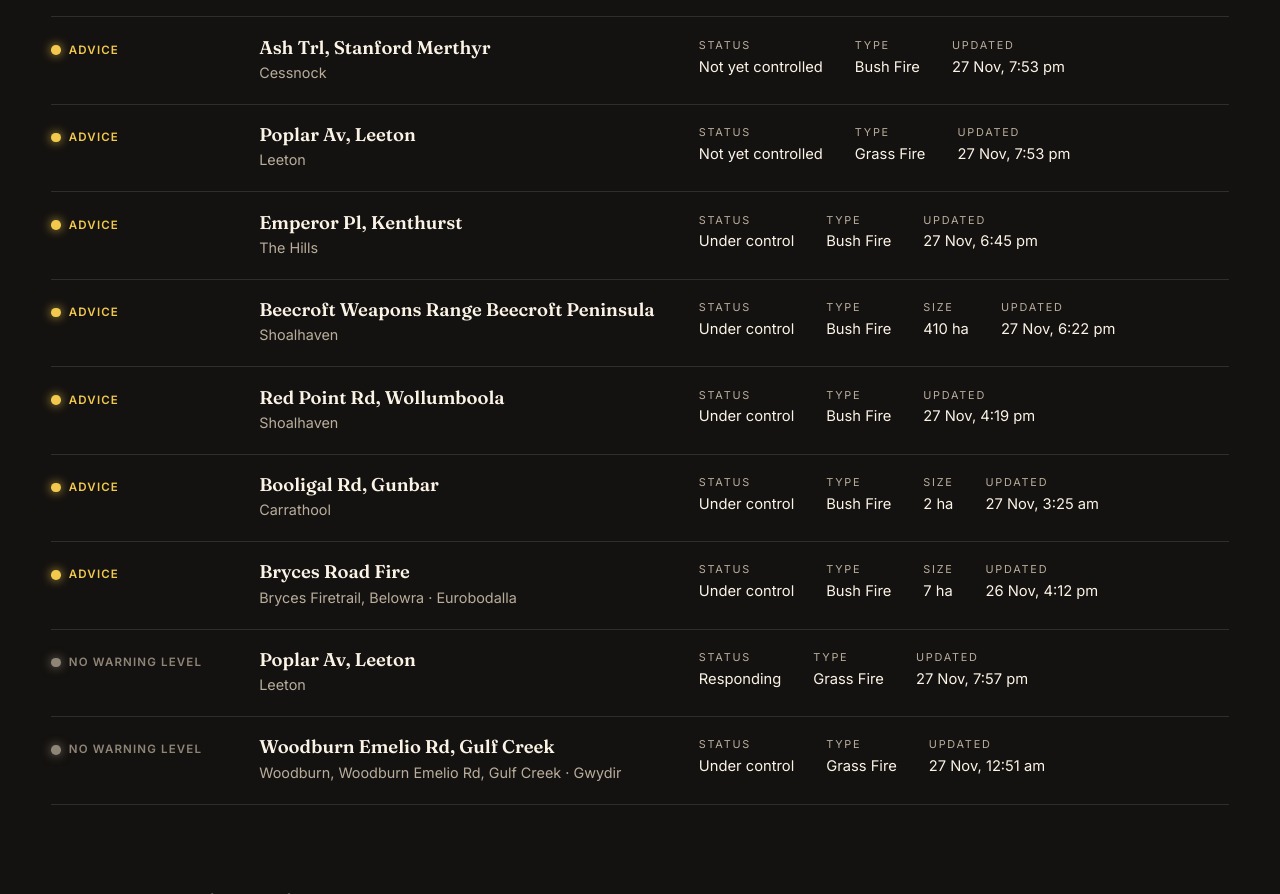
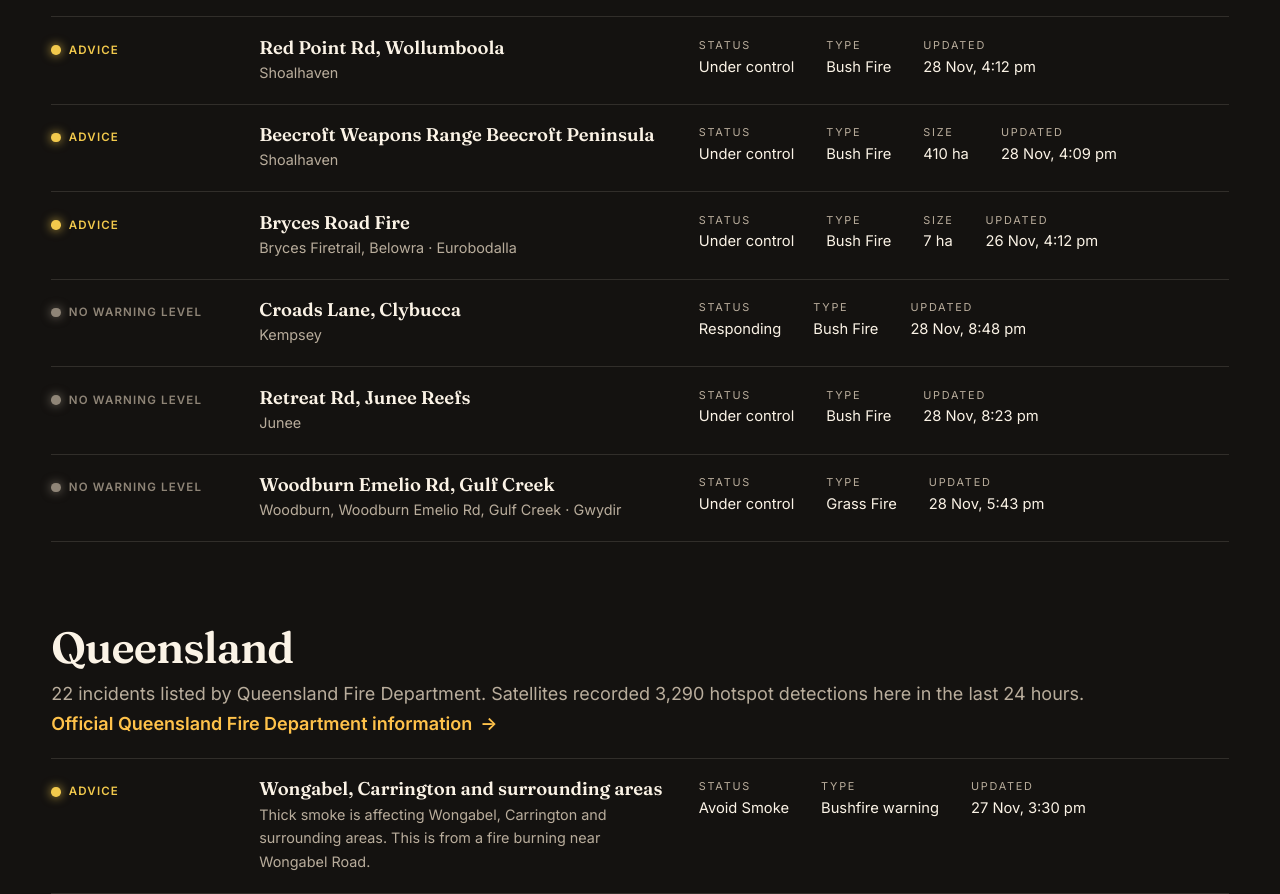
Before and after one commit to abalajv-cpu/bushfire-assessments, an Astro site: page /bushfires in a window 1280 px wide. Shown: the part 1906-2800 px from the top of the page. Built offline with nearby package versions, Linux system fonts and the light colour scheme; Astro itself is replaced by a stand-in of ours.

Commit message:
Update bushfire data and weekly article

```diff
--- a/src/data/incidents.json
+++ b/src/data/incidents.json
@@ -1,5 +1,5 @@
 {
- "generatedAt": "2026-11-27T09:03:47.827Z",
+ "generatedAt": "2026-11-28T10:17:57.127Z",
  "sources": [
   {
    "state": "NSW",
@@ -8,8 +8,8 @@
    "site": "https://www.rfs.nsw.gov.au/fire-information/fires-near-me",
    "feed": true,
    "ok": true,
-   "count": 9,
-   "fetchedAt": "2026-11-27T09:03:47.827Z"
+   "count": 6,
+   "fetchedAt": "2026-11-28T10:17:57.127Z"
   },
   {
    "state": "QLD",
@@ -18,8 +18,8 @@
    "site": "https://www.fire.qld.gov.au/Current-Incidents",
    "feed": true,
    "ok": true,
-   "count": 21,
-   "fetchedAt": "2026-11-27T09:03:47.827Z"
+   "count": 22,
+   "fetchedAt": "2026-11-28T10:17:57.127Z"
   },
   {
    "state": "VIC",
@@ -29,7 +29,7 @@
    "feed": true,
    "ok": true,
    "count": 0,
-   "fetchedAt": "2026-11-27T09:03:47.827Z"
+   "fetchedAt": "2026-11-28T10:17:57.127Z"
   },
   {
    "state": "WA",
@@ -38,8 +38,8 @@
    "site": "https://www.emergency.wa.gov.au/",
    "feed": true,
    "ok": true,
-   "count": 38,
-   "fetchedAt": "2026-11-27T09:03:47.827Z"
+   "count": 40,
+   "fetchedAt": "2026-11-28T10:17:57.127Z"
   },
   {
    "state": "SA",
@@ -59,7 +59,7 @@
    "feed": true,
    "ok": true,
    "count": 0,
-   "fetchedAt": "2026-11-27T09:03:47.827Z"
+   "fetchedAt": "2026-11-28T10:17:57.127Z"
   },
   {
    "state": "TAS",
@@ -87,60 +87,30 @@
   "agency": "Geoscience Australia",
   "site": "https://hotspots.dea.ga.gov.au/",
   "ok": true,
-  "fetchedAt": "2026-11-27T09:03:47.827Z",
-  "total": 16220,
+  "fetchedAt": "2026-11-28T10:17:57.127Z",
+  "total": 15523,
   "byState": {
-   "QLD": 9909,
-   "WA": 4622,
-   "NT": 1599,
-   "NSW": 58,
-   "SA": 12,
-   "TAS": 12,
-   "VIC": 8
+   "WA": 9302,
+   "QLD": 3290,
+   "NT": 2915,
+   "NSW": 2,
+   "SA": 14
   }
  },
  "incidents": [
   {
    "state": "NSW",
-   "id": "nsw-687805",
-   "name": "Ash Trl, Stanford Merthyr",
-   "location": "Ash Trl, Stanford Merthyr",
-   "area": "Cessnock",
-   "level": "Advice",
-   "status": "Not yet controlled",
-   "type": "Bush Fire",
-   "sizeHa": 0,
-   "updated": "2026-11-27T08:53:00.000Z",
-   "lat": -32.83865999999995,
-   "lng": 151.4971700000001
-  },
-  {
-   "state": "NSW",
-   "id": "nsw-687810",
-   "name": "Poplar Av, Leeton",
-   "location": "Poplar Av, Leeton",
-   "area": "Leeton",
-   "level": "Advice",
-   "status": "Not yet controlled",
-   "type": "Grass Fire",
-   "sizeHa": 0,
-   "updated": "2026-11-27T08:53:00.000Z",
-   "lat": -34.56434299999995,
-   "lng": 146.39200500000004
-  },
-  {
-   "state": "NSW",
-   "id": "nsw-687794",
-   "name": "Emperor Pl, Kenthurst",
-   "location": "Emperor Pl, Kenthurst",
-   "area": "The Hills",
+   "id": "nsw-685822",
+   "name": "Red Point Rd, Wollumboola",
+   "location": "Red Point Rd, Wollumboola",
+   "area": "Shoalhaven",
    "level": "Advice",
    "status": "Under control",
    "type": "Bush Fire",
    "sizeHa": 0,
-   "updated": "2026-11-27T07:45:00.000Z",
-   "lat": -33.66004299999997,
-   "lng": 150.98238700000002
+   "updated": "2026-11-28T05:12:00.000Z",
+   "lat": -34.98472184399998,
+   "lng": 150.76216220900005
   },
   {
    "state": "NSW",
@@ -152,23 +122,9 @@
    "status": "Under control",
    "type": "Bush Fire",
    "sizeHa": 410,
-   "updated": "2026-11-27T07:22:00.000Z",
+   "updated": "2026-11-28T05:09:00.000Z",
    "lat": -35.028972625999984,
    "lng": 150.82179260300006
-  },
-  {
-   "state": "QLD",
-   "id": "qld-WARN-14294",
-   "name": "Mount Garnet",
-   "location": "Thick smoke is affecting Mount Garnet. This is from a large fire burning near Battle Creek Road, Mount Garnet.",
-   "area": null,
-   "level": "Advice",
-   "status": "Avoid Smoke",
-   "type": "Bushfire warning",
-   "sizeHa": null,
-   "updated": "2026-11-27T05:54:32.000Z",
-   "lat": -17.695881284873675,
-   "lng": 145.16679860612498
   },
   {
    "state": "QLD",
@@ -186,34 +142,6 @@
   },
   {
    "state": "NSW",
-   "id": "nsw-685822",
-   "name": "Red Point Rd, Wollumboola",
-   "location": "Red Point Rd, Wollumboola",
-   "area": "Shoalhaven",
-   "level": "Advice",
-   "status": "Under control",
-   "type": "Bush Fire",
-   "sizeHa": 0,
-   "updated": "2026-11-27T05:19:00.000Z",
-   "lat": -34.98472184399998,
-   "lng": 150.76216220900005
-  },
-  {
-   "state": "NSW",
-   "id": "nsw-687742",
-   "name": "Booligal Rd, Gunbar",
-   "location": "Booligal Rd, Gunbar",
-   "area": "Carrathool",
-   "level": "Advice",
-   "status": "Under control",
-   "type": "Bush Fire",
-   "sizeHa": 2,
-   "updated": "2026-11-26T16:25:00.000Z",
-   "lat": -34.04594199999997,
-   "lng": 145.39853500000004
-  },
-  {
-   "state": "NSW",
    "id": "nsw-687511",
    "name": "Bryces Road Fire",
    "location": "Bryces Firetrail, Belowra",
@@ -228,17 +156,241 @@
   },
   {
    "state": "NSW",
-   "id": "nsw-687811",
-   "name": "Poplar Av, Leeton",
-   "location": "Poplar Av, Leeton",
-   "area": "Leeton",
+   "id": "nsw-687912",
+   "name": "Croads Lane, Clybucca",
+   "location": "Croads Lane, Clybucca",
+   "area": "Kempsey",
    "level": null,
    "status": "Responding",
+   "type": "Bush Fire",
+   "sizeHa": 0,
+   "updated": "2026-11-28T09:48:00.000Z",
+   "lat": -30.95908799999995,
+   "lng": 152.9582660000001
+  },
+  {
+   "state": "NSW",
+   "id": "nsw-687902",
+   "name": "Retreat Rd, Junee Reefs",
+   "location": "Retreat Rd, Junee Reefs",
+   "area": "Junee",
+   "level": null,
+   "status": "Under control",
+   "type": "Bush Fire",
+   "sizeHa": 0,
+   "updated": "2026-11-28T09:23:00.000Z",
+   "lat": -34.64667892499995,
+   "lng": 147.6983947750001
+  },
+  {
+   "state": "WA",
+   "id": "wa-6b0a4518abafb2bb7973831a",
+   "name": "Arrowsmith East",
+   "location": "Bunney Rd",
+   "area": "Shire Of Three Springs",
+   "level": null,
+   "status": "Monitoring",
+   "type": "Bushfire",
+   "sizeHa": null,
+   "updated": "2026-11-28T07:33:40.000Z",
+   "lat": -29.44854,
+   "lng": 115.45432
+  },
+  {
+   "state": "WA",
+   "id": "wa-6b0a7a865e3e0ce9785b7cb3",
+   "name": "Arrino",
+   "location": "Arrino",
+   "area": "Shire Of Three Springs",
+   "level": null,
+   "status": "On scene",
+   "type": "Bushfire",
+   "sizeHa": null,
+   "updated": "2026-11-28T06:53:12.000Z",
+   "lat": -29.37825,
+   "lng": 115.59856
+  },
+  {
+   "state": "NSW",
+   "id": "nsw-687597",
+   "name": "Woodburn Emelio Rd, Gulf Creek",
+   "location": "Woodburn, Woodburn Emelio Rd, Gulf Creek",
+   "area": "Gwydir",
+   "level": null,
+   "status": "Under control",
    "type": "Grass Fire",
    "sizeHa": 0,
-   "updated": "2026-11-27T08:57:00.000Z",
-   "lat": -34.564799999999934,
-   "lng": 146.39064000000008
+   "updated": "2026-11-28T06:43:00.000Z",
+   "lat": -30.15248298599994,
+   "lng": 150.71549987800006
+  },
+  {
+   "state": "WA",
+   "id": "wa-6b0a336cabafb2bb7973812e",
+   "name": "Yardarino",
+   "location": "Wye Farm Station Homestead",
+   "area": "Shire Of Irwin",
+   "level": null,
+   "status": "Monitoring",
+   "type": "Bushfire",
+   "sizeHa": null,
+   "updated": "2026-11-28T05:04:13.000Z",
+   "lat": -29.17793,
+   "lng": 114.98977
+  },
+  {
+   "state": "WA",
+   "id": "wa-6b0a4333abafb2bb797382e8",
+   "name": "Boundain",
+   "location": "Williams-Kondinin Rd",
+   "area": "Shire Of Narrogin",
+   "level": null,
+   "status": "On scene",
+   "type": "Bushfire",
+   "sizeHa": null,
+   "updated": "2026-11-28T03:50:57.000Z",
+   "lat": -32.89015,
+   "lng": 117.27632
+  },
+  {
+   "state": "QLD",
+   "id": "qld-QF2-26-164119",
+   "name": "IRONPOT",
+   "location": "There is a vegetation fire at this location. Smoke may affect residents and motorists in the area. Residents should close their doors and windows and keep medication close by if suffering from a respiratory condition. Motorists should use caution and drive to conditions. If you believe your property is under threat, you should call Triple Zero (000) immediately.",
+   "area": null,
+   "level": null,
+   "status": "Smoke may affect the area",
+   "type": "Vegetation fire",
+   "sizeHa": null,
+   "updated": "2026-11-27T23:18:54.000Z",
+   "lat": -23.248755,
+   "lng": 150.621174
+  },
+  {
+   "state": "QLD",
+   "id": "qld-QF1-26-163929",
+   "name": "PENTLAND",
+   "location": "There is a vegetation fire at this location. Smoke may affect residents and motorists in the area. Residents should close their doors and windows and keep medication close by if suffering from a respiratory condition. Motorists should use caution and drive to conditions. If you believe your property is under threat, you should call Triple Zero (000) immediately.",
+   "area": null,
+   "level": null,
+   "status": "Smoke may affect the area",
+   "type": "Vegetation fire",
+   "sizeHa": null,
+   "updated": "2026-11-27T15:57:02.000Z",
+   "lat": -20.518682,
+   "lng": 145.403798
+  },
+  {
+   "state": "QLD",
+   "id": "qld-QF1-26-163876",
+   "name": "GUTHALUNGRA",
+   "location": "There is a vegetation fire at this location. Smoke may affect residents and motorists in the area. Residents should close their doors and windows and keep medication close by if suffering from a respiratory condition. Motorists should use caution and drive to conditions. If you believe your property is under threat, you should call Triple Zero (000) immediately.",
+   "area": null,
+   "level": null,
+   "status": "Smoke may affect the area",
+   "type": "Vegetation fire",
+   "sizeHa": null,
+   "updated": "2026-11-27T13:58:13.000Z",
+   "lat": -19.952722,
+   "lng": 147.937505
+  },
+  {
+   "state": "QLD",
+   "id": "qld-QF1-26-163842",
+   "name": "VALLEY OF LAGOONS",
+   "location": "There is a vegetation fire at this location. Smoke may affect residents and motorists in the area. Residents should close their doors and windows and keep medication close by if suffering from a respiratory condition. Motorists should use caution and drive to conditions. If you believe your property is under threat, you should call Triple Zero (000) immediately.",
+   "area": null,
+   "level": null,
+   "status": "Smoke may affect the area",
+   "type": "Vegetation fire",
+   "sizeHa": null,
+   "updated": "2026-11-27T12:11:05.000Z",
+   "lat": -18.832458,
+   "lng": 145.467294
+  },
+  {
+   "state": "WA",
+   "id": "wa-6b08fe455586d3bafe9189ca",
+   "name": "Highbury",
+   "location": "Narrakine Rd",
+   "area": "Shire Of Narrogin",
+   "level": null,
+   "status": "Monitoring",
+   "type": "Bushfire",
+   "sizeHa": null,
+   "updated": "2026-11-27T10:52:19.000Z",
+   "lat": -33.05908,
+   "lng": 117.16017
+  },
+  {
+   "state": "WA",
+   "id": "wa-6b094d1f83d9267ac0916b8e",
+   "name": "Gibb",
+   "location": "Gibb",
+   "area": "Shire Of Wyndham-East Kimberley",
+   "level": null,
+   "status": "Monitoring",
+   "type": "Bushfire",
+   "sizeHa": null,
+   "updated": "2026-11-27T09:28:41.000Z",
+   "lat": -15.578,
+   "lng": 126.865
+  },
+  {
+   "state": "WA",
+   "id": "wa-6b094c6f83d9267ac0916b7d",
+   "name": "Bularl Di Wunami",
+   "location": "Bularl Di Wunami",
+   "area": "Shire Of Derby/West Kimberley",
+   "level": null,
+   "status": "Monitoring",
+   "type": "Bushfire",
+   "sizeHa": null,
+   "updated": "2026-11-27T09:25:11.000Z",
+   "lat": -16.47,
+   "lng": 125.856
+  },
+  {
+   "state": "WA",
+   "id": "wa-6b094b3e83d9267ac0916b53",
+   "name": "Bularl Di Wunami",
+   "location": "Bularl Di Wunami",
+   "area": "Shire Of Derby/West Kimberley",
+   "level": null,
+   "status": "Monitoring",
+   "type": "Bushfire",
+   "sizeHa": null,
+   "updated": "2026-11-27T09:21:20.000Z",
+   "lat": -16.213,
+   "lng": 125.742
+  },
+  {
+   "state": "WA",
+   "id": "wa-6b094aa783d9267ac0916b29",
+   "name": "Bularl Di Wunami",
+   "location": "Bularl Di Wunami",
+   "area": "Shire Of Derby/West Kimberley",
+   "level": null,
+   "status": "Monitoring",
+   "type": "Bushfire",
+   "sizeHa": null,
+   "updated": "2026-11-27T09:17:31.000Z",
+   "lat": -16.169,
+   "lng": 124.995
+  },
+  {
+   "state": "WA",
+   "id": "wa-6b09498683d9267ac0916aef",
+   "name": "Kimbolton",
+   "location": "Kimbolton",
+   "area": "Shire Of Derby/West Kimberley",
+   "level": null,
+   "status": "Monitoring",
+   "type": "Bushfire",
+   "sizeHa": null,
+   "updated": "2026-11-27T09:13:02.000Z",
+   "lat": -16.327,
+   "lng": 124.088
   },
   {
    "state": "WA",
@@ -256,20 +408,6 @@
   },
   {
    "state": "WA",
-   "id": "wa-6b0945024b35b71465250805",
-   "name": "South Hedland",
-   "location": "Forrest Cir",
-   "area": "Town Of Port Hedland",
-   "level": null,
-   "status": "Responding",
-   "type": "Bushfire",
-   "sizeHa": null,
-   "updated": "2026-11-27T08:52:27.000Z",
-   "lat": -20.40774,
-   "lng": 118.59475
-  },
-  {
-   "state": "WA",
    "id": "wa-6b08ba6b6335474383c73181",
    "name": "Bularl Di Wunami",
    "location": "Bularl Di Wunami",
@@ -281,76 +419,6 @@
    "updated": "2026-11-27T08:32:39.000Z",
    "lat": -17.247707,
    "lng": 125.049563
-  },
-  {
-   "state": "WA",
-   "id": "wa-6b09227d7d2bf85ae07a5dcf",
-   "name": "Boyup Brook",
-   "location": "Ritson St",
-   "area": "Shire Of Boyup Brook",
-   "level": null,
-   "status": "Monitoring",
-   "type": "Bushfire",
-   "sizeHa": null,
-   "updated": "2026-11-27T08:32:03.000Z",
-   "lat": -33.82596102,
-   "lng": 116.38857105
-  },
-  {
-   "state": "WA",
-   "id": "wa-6b07c3db973b4f1ecebaaf4a",
-   "name": "Wellesley",
-   "location": "Rosamel Rd",
-   "area": "Shire Of Harvey",
-   "level": null,
-   "status": "On scene",
-   "type": "Bushfire",
-   "sizeHa": null,
-   "updated": "2026-11-27T08:25:23.000Z",
-   "lat": -33.21033675,
-   "lng": 115.73511906
-  },
-  {
-   "state": "WA",
-   "id": "wa-6b0909834fad7061920d05c7",
-   "name": "Arrowsmith East",
-   "location": "Bunney Rd",
-   "area": "Shire Of Three Springs",
-   "level": null,
-   "status": "Monitoring",
-   "type": "Bushfire",
-   "sizeHa": null,
-   "updated": "2026-11-27T08:19:00.000Z",
-   "lat": -29.4682203,
-   "lng": 115.42958048
-  },
-  {
-   "state": "WA",
-   "id": "wa-6b08fe455586d3bafe9189ca",
-   "name": "Highbury",
-   "location": "Narrakine Rd",
-   "area": "Shire Of Narrogin",
-   "level": null,
-   "status": "Monitoring",
-   "type": "Bushfire",
-   "sizeHa": null,
-   "updated": "2026-11-27T08:17:33.000Z",
-   "lat": -33.05908,
-   "lng": 117.16017
-  },
-  {
-   "state": "WA",
-   "id": "wa-6b09393a8766d6e327d6d8c9",
-   "name": "Wagin",
-   "location": "Upland St",
-   "area": "Shire Of Wagin",
-   "level": null,
-   "status": "On scene",
-   "type": "Bushfire",
-   "sizeHa": null,
-   "updated": "2026-11-27T08:13:45.000Z",
-   "lat": -33.31345,
-   "lng": 117.33929
   },
   {
    "state": "WA",
@@ -451,34 +519,6 @@
    "lng": 128.45
   },
   {
-   "state": "QLD",
-   "id": "qld-QF7-26-163549",
-   "name": "NEW MAPOON",
-   "location": "There is a vegetation fire at this location. Smoke may affect residents and motorists in the area. Residents should close their doors and windows and keep medication close by if suffering from a respiratory condition. Motorists should use caution and drive to conditions. If you believe your property is under threat, you should call Triple Zero (000) immediately.",
-   "area": null,
-   "level": null,
-   "status": "Smoke may affect the area",
-   "type": "Vegetation fire",
-   "sizeHa": null,
-   "updated": "2026-11-26T17:29:45.000Z",
-   "lat": -10.865508,
-   "lng": 142.380788
-  },
-  {
-   "state": "NSW",
-   "id": "nsw-687597",
-   "name": "Woodburn Emelio Rd, Gulf Creek",
-   "location": "Woodburn, Woodburn Emelio Rd, Gulf Creek",
-   "area": "Gwydir",
-   "level": null,
-   "status": "Under control",
-   "type": "Grass Fire",
-   "sizeHa": 0,
-   "updated": "2026-11-26T13:51:00.000Z",
-   "lat": -30.15248298599994,
-   "lng": 150.71549987800006
-  },
-  {
    "state": "WA",
    "id": "wa-6b07dd777420d46851fffcf0",
    "name": "Prince Regent River",
@@ -564,20 +604,6 @@
   },
   {
    "state": "WA",
-   "id": "wa-6b06c09c256192999cdae00a",
-   "name": "Karragullen",
-   "location": "Logger Rd",
-   "area": "City Of Armadale",
-   "level": null,
-   "status": "Monitoring",
-   "type": "Bushfire",
-   "sizeHa": null,
-   "updated": "2026-11-25T11:04:19.000Z",
-   "lat": -32.107901,
-   "lng": 116.133139
-  },
-  {
-   "state": "WA",
    "id": "wa-6b06925a5a0393ad56418adb",
    "name": "Ord River",
    "location": "Ord River",
@@ -645,20 +671,6 @@
    "updated": "2026-11-24T15:01:38.000Z",
    "lat": -17.698334,
    "lng": 145.195147
-  },
-  {
-   "state": "QLD",
-   "id": "qld-QF7-26-162380",
-   "name": "MOUNT GARNET",
-   "location": "There is a vegetation fire at this location. Smoke may affect residents and motorists in the area. Residents should close their doors and windows and keep medication close by if suffering from a respiratory condition. Motorists should use caution and drive to conditions. If you believe your property is under threat, you should call Triple Zero (000) immediately.",
-   "area": null,
-   "level": null,
-   "status": "Smoke may affect the area",
-   "type": "Vegetation fire",
-   "sizeHa": null,
-   "updated": "2026-11-24T11:23:55.000Z",
-   "lat": -17.69125,
-   "lng": 145.086498
   },
   {
    "state": "WA",
@@ -871,20 +883,6 @@
    "lng": 125.412
   },
   {
-   "state": "WA",
-   "id": "wa-6afa6aa970faea5b35a4d15a",
-   "name": "Mount Hardman",
-   "location": "Mount Hardman",
-   "area": "Shire Of Derby/West Kimberley",
-   "level": null,
-   "status": "Monitoring",
-   "type": "Bushfire",
-   "sizeHa": null,
-   "updated": "2026-11-19T04:49:00.000Z",
-   "lat": -17.476,
-   "lng": 124.688
-  },
-  {
    "state": "QLD",
    "id": "qld-QF7-26-159612",
    "name": "MAPOON",
```
Also changed, not shown: public/data/hotspots.json (+1 -1 lines), public/data/incidents.json (+1 -1 lines), src/content/articles/bushfire-update-2026-11-23.md (+21 -28 lines).
